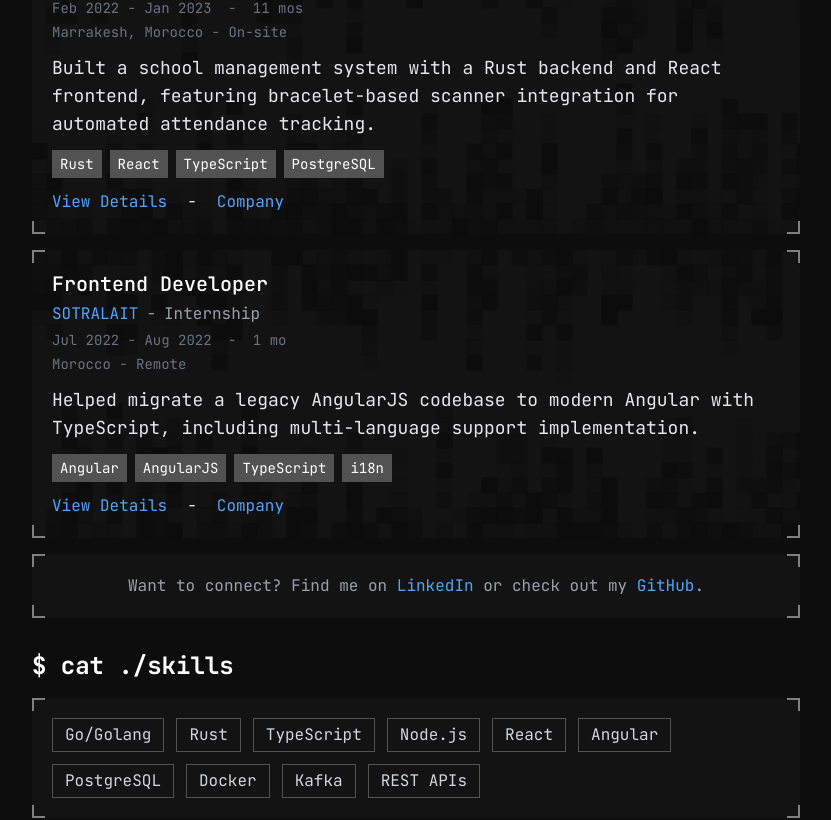
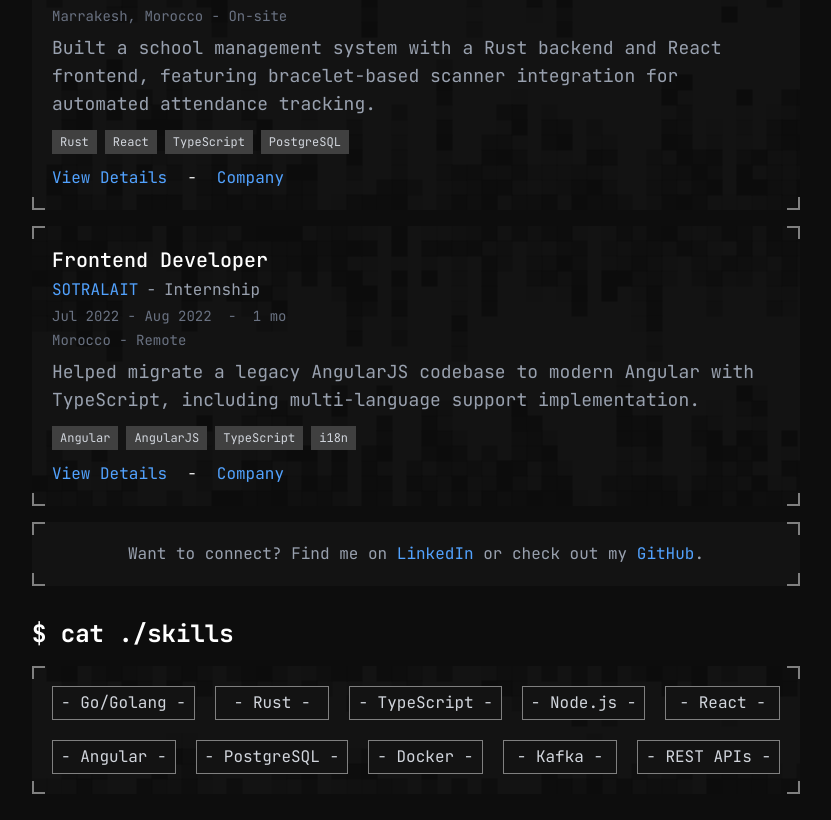
Before and after one commit to AbdelilahOu/Fingerlings, a SvelteKit app in the folder apps/web/: page /career in a window 1280 px wide. Shown: the part 1042-1862 px from the top of the page, without its empty margins (224-1055 px from the left). Built offline with nearby package versions, Linux system fonts and the light colour scheme.

Commit message:
feat: unify card styling and reuse SkillsGrid component

```diff
--- a/apps/web/src/lib/components/BlogCard.svelte
+++ b/apps/web/src/lib/components/BlogCard.svelte
@@ -20,7 +20,7 @@
 <BackgroundGrid>
 	<a href="/blog/{post.slug}" class="block">
 		<h3 class="text-lg font-medium text-white md:text-xl">{post.title}</h3>
-		<p class="mt-2 text-gray-400">{post.description}</p>
+		<p class="mt-2 text-base md:text-lg text-gray-400">{post.description}</p>
 		<div class="mt-3 flex items-center justify-between">
 			<div class="flex flex-wrap gap-2">
 				{#each post.tags as tag}
--- a/apps/web/src/lib/components/ExperienceCard.svelte
+++ b/apps/web/src/lib/components/ExperienceCard.svelte
@@ -54,12 +54,12 @@
 		<div class="mt-1 text-sm text-gray-500">
 			{experience.location} - {experience.locationType}
 		</div>
-		<p class="mt-3 block text-base md:text-lg text-gray-200">
+		<p class="mt-2 text-base md:text-lg text-gray-400">
 			{experience.description}
 		</p>
 		<div class="mt-3 flex flex-wrap gap-2">
 			{#each experience.technologies as tech}
-				<span class="bg-neutral-600 px-2 py-1 text-sm text-white">
+				<span class="bg-neutral-700 px-2 py-1 text-xs text-gray-300">
 					{tech}
 				</span>
 			{/each}
--- a/apps/web/src/lib/components/ProjectCard.svelte
+++ b/apps/web/src/lib/components/ProjectCard.svelte
@@ -24,12 +24,12 @@
 				{project.title}
 			</h3>
 		</a>
-		<p class="mt-2 block text-base md:text-lg text-gray-200">
+		<p class="mt-2 text-base md:text-lg text-gray-400">
 			{project.description}
 		</p>
 		<div class="mt-3 flex flex-wrap gap-2">
 			{#each project.tech as tech}
-				<span class="bg-neutral-600 px-2 py-1 text-sm text-white">
+				<span class="bg-neutral-700 px-2 py-1 text-xs text-gray-300">
 					{tech}
 				</span>
 			{/each}
--- a/apps/web/src/lib/components/SkillsGrid.svelte
+++ b/apps/web/src/lib/components/SkillsGrid.svelte
@@ -11,7 +11,7 @@
 <BackgroundGrid>
 	<div class="flex flex-wrap gap-5 text-sm text-white md:text-base">
 		{#each skills as skill}
-			<span class="w-full flex-1 whitespace-nowrap border px-2 py-1 text-center text-white">
+			<span class="w-full flex-1 whitespace-nowrap border border-[gray] bg-[#131313] px-2 py-1 text-center text-gray-300">
 				- {skill} -
 			</span>
 		{/each}
--- a/apps/web/src/routes/(marketing)/blog/+page.svelte
+++ b/apps/web/src/routes/(marketing)/blog/+page.svelte
@@ -1,5 +1,6 @@
 <script lang="ts">
 	import BlogCard from '$lib/components/BlogCard.svelte';
+	import SkillsGrid from '$lib/components/SkillsGrid.svelte';
 	import type { Post } from '$lib/types';
 
 	let props: { data: { posts: Post[]; origin: string } } = $props();
@@ -98,11 +99,5 @@
 	<h2 class="text-xl font-bold text-white md:text-2xl">
 		<span>$</span> cat ./topics
 	</h2>
-	<div class="corner-brackets bg-[#131313] p-5">
-		<div class="flex flex-wrap gap-3">
-			{#each ['Go/Golang', 'Rust', 'TypeScript', 'APIs', 'System Design', 'Developer Tools', 'Database Optimization', 'Desktop Apps'] as topic}
-				<span class="border border-neutral-600 px-3 py-1 text-gray-300 flex">{topic}</span>
-			{/each}
-		</div>
-	</div>
+	<SkillsGrid skills={['Go/Golang', 'Rust', 'TypeScript', 'APIs', 'System Design', 'Developer Tools', 'Database Optimization', 'Desktop Apps']} />
 </section>
--- a/apps/web/src/routes/(marketing)/career/+page.svelte
+++ b/apps/web/src/routes/(marketing)/career/+page.svelte
@@ -1,6 +1,7 @@
 <script lang="ts">
 	import type { Experience } from '$lib/data/experiences';
 	import ExperienceCard from '$lib/components/ExperienceCard.svelte';
+	import SkillsGrid from '$lib/components/SkillsGrid.svelte';
 
 	let props: { data: { experiences: Experience[]; origin: string } } = $props();
 
@@ -114,11 +115,5 @@
 	<h2 class="text-xl font-bold text-white md:text-2xl">
 		<span>$</span> cat ./skills
 	</h2>
-	<div class="corner-brackets bg-[#131313] p-5">
-		<div class="flex flex-wrap gap-3">
-			{#each ['Go/Golang', 'Rust', 'TypeScript', 'Node.js', 'React', 'Angular', 'PostgreSQL', 'Docker', 'Kafka', 'REST APIs'] as skill}
-				<span class="border border-neutral-600 px-3 py-1 text-gray-300">{skill}</span>
-			{/each}
-		</div>
-	</div>
+	<SkillsGrid skills={['Go/Golang', 'Rust', 'TypeScript', 'Node.js', 'React', 'Angular', 'PostgreSQL', 'Docker', 'Kafka', 'REST APIs']} />
 </section>
--- a/apps/web/src/routes/(marketing)/projects/+page.svelte
+++ b/apps/web/src/routes/(marketing)/projects/+page.svelte
@@ -1,6 +1,7 @@
 <script lang="ts">
 	import type { Project } from '$lib/data/projects';
 	import ProjectCard from '$lib/components/ProjectCard.svelte';
+	import SkillsGrid from '$lib/components/SkillsGrid.svelte';
 
 	let props: { data: { projects: Project[]; origin: string } } = $props();
 
@@ -113,11 +114,5 @@
 	<h2 class="text-xl font-bold text-white md:text-2xl">
 		<span>$</span> cat ./tech-stack
 	</h2>
-	<div class="corner-brackets bg-[#131313] p-5">
-		<div class="flex flex-wrap gap-3">
-			{#each ['Go/Golang', 'Rust', 'TypeScript', 'Next.js', 'Nuxt', 'Tauri', 'PostgreSQL', 'SQLite'] as tech}
-				<span class="border border-neutral-600 px-3 py-1 text-gray-300">{tech}</span>
-			{/each}
-		</div>
-	</div>
+	<SkillsGrid skills={['Go/Golang', 'Rust', 'TypeScript', 'Next.js', 'Nuxt', 'Tauri', 'PostgreSQL', 'SQLite']} />
 </section>
```
